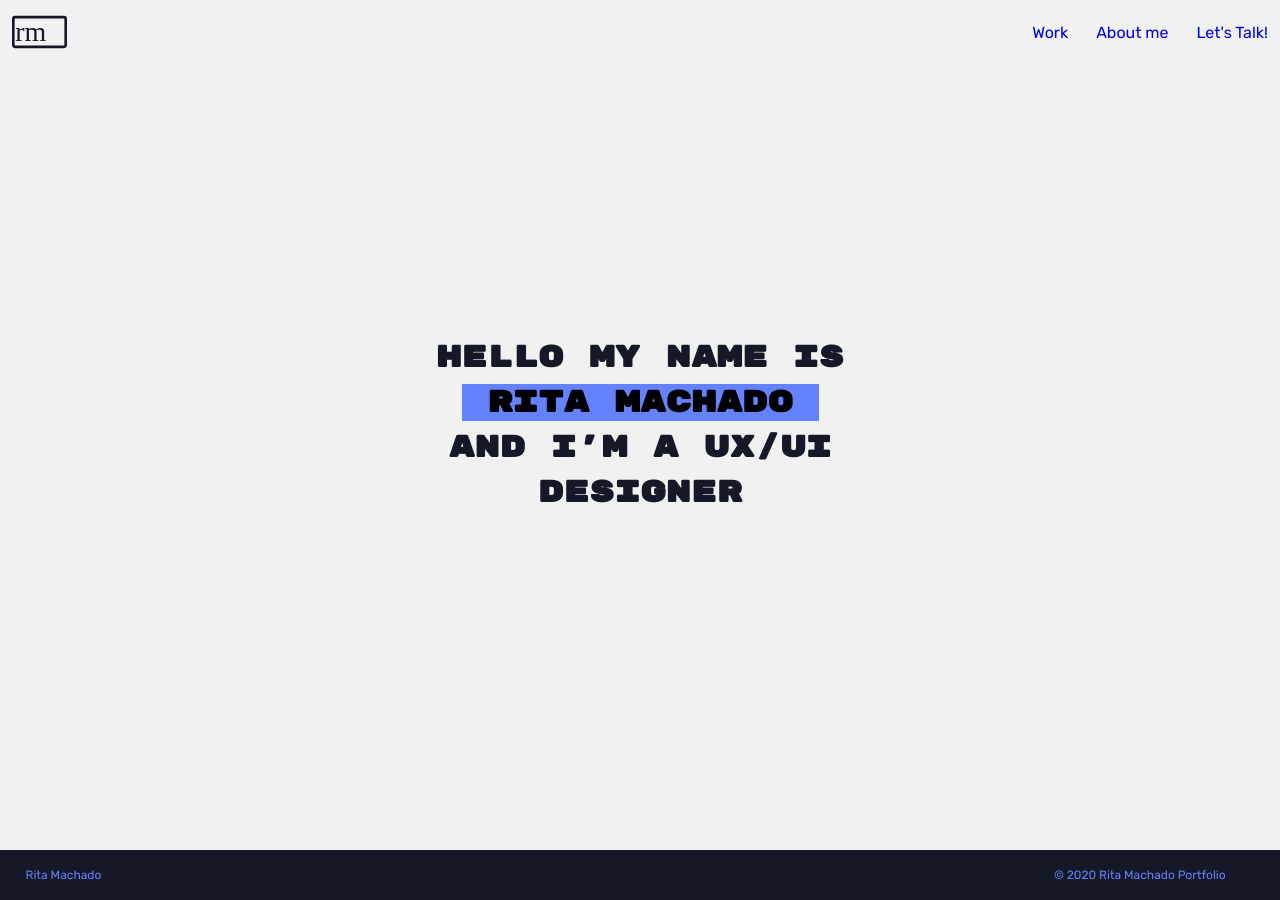
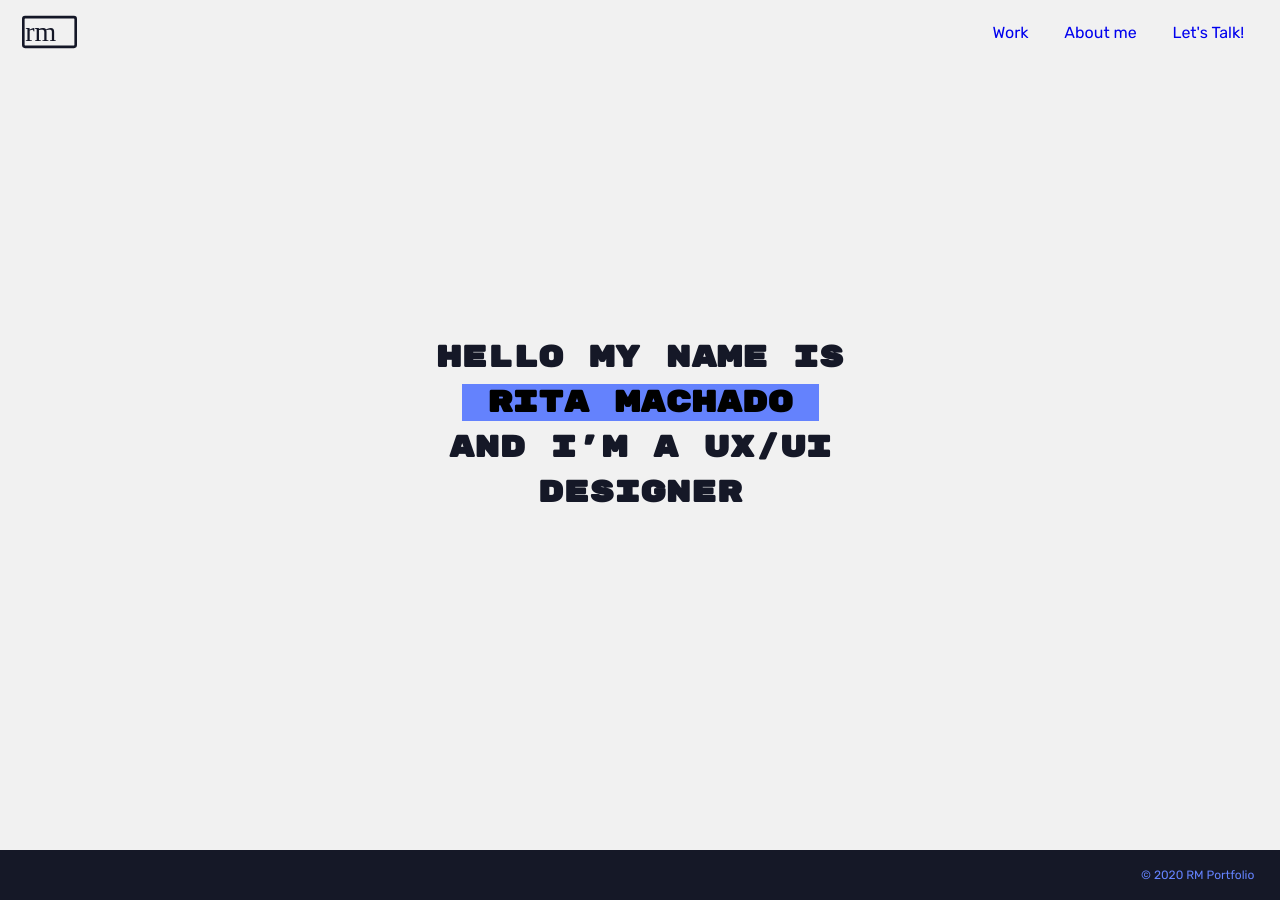
Before and after one commit to ritavmachado/portfolio, a Jekyll site: the page built from index.markdown, in a window 1280 px wide. Built offline with Jekyll 4.4.1, drawn with Linux system fonts in a browser that asks for light colours.

Commit message:
Footer fixed, Topbar hover color

```diff
--- a/_includes/footer.html
+++ b/_includes/footer.html
@@ -1,4 +1,3 @@
 <footer>
-  <p>Rita&nbsp;Machado</p>
-  <p id="footer_rights">© 2020 Rita Machado Portfolio</p>
+  <p>© 2020 RM Portfolio</p>
 </footer>
--- a/_includes/header.html
+++ b/_includes/header.html
@@ -6,7 +6,7 @@
       </a>
       <ul id="menu_desktop">
         {% for item in site.data.nav_pages.pages offset:1 %}
-        <li><a href="{{site.baseurl}}/{{item.url}}">{{ item.title }}</a></li>
+        <li><a href="{{site.baseurl}}/{{item.url}}">&nbsp;{{ item.title }}&nbsp;</a></li>
         {% endfor %}
       </ul>
     </nav>
--- a/_sass/portfolio.scss
+++ b/_sass/portfolio.scss
@@ -11,10 +11,6 @@
 * {
     margin: 0;
     scroll-behavior: smooth;
-}
-
-*::selection {
-    background-color: $blue;
 }
 
 body {
@@ -262,6 +258,10 @@
     font-size: 16px;
     line-height: 1.5;
     color: $grey-blue;
+
+    &::selection {
+        background-color: $blue;
+    }
 }
 
 /*Section_Studies*/
@@ -412,11 +412,11 @@
     grid-gap: 10px;
     padding: 10px;
     grid-template-rows: auto;
-    grid-template-columns: 50% 50%;
+    grid-template-columns: auto;
     grid-template-areas:
-        "title title"
-        "column_work01 column_work01"
-        "column_work02 column_work02";
+        "title"
+        "column_work01"
+        "column_work02";
 }
 
 .column_work01 {
@@ -462,31 +462,6 @@
     }
 }
 
-/*Footer*/
-footer {
-    height: 50px;
-    bottom: 0;
-    padding: 0% 2% 0% 2%;
-    position: relative;
-    display: flex;
-    align-items: center;
-    background-color: $dark-blue;
-
-    p {
-        width: 50%;
-        font-family: $text-font;
-        font-size: 12px;
-        color: $blue;
-    }
-}
-
-#footer_rights {
-    width: 50%;
-    display: flex;
-    justify-content: flex-end;
-}
-
-
 /*Lets Talk*/
 #social {
     ul {
@@ -520,6 +495,27 @@
     }
 }
 
+/*Footer*/
+footer {
+    height: 50px;
+    bottom: 0;
+    padding: 0% 2% 0% 2%;
+    position: relative;
+    display: flex;
+    align-items: center;
+    justify-content: center;
+    background-color: $dark-blue;
+
+    p {
+        display: flex;
+        justify-content: center;
+        width: 100%;
+        font-family: $text-font;
+        font-size: 12px;
+        color: $blue;
+    }
+}
+
 /*Media Queries - DESKTOP*/
 @include media-query(620px) {
 
@@ -534,10 +530,16 @@
             display: flex;
             flex-direction: row;
             align-items: center;
+            padding: 0px 20px 0px 10px;
 
             li {
                 display: inline;
                 margin: 12px;
+            }
+
+            li a:hover {
+                background-color: $grey-blue;
+                color: $white;
             }
         }
 
@@ -661,6 +663,15 @@
         // -o-transition: opacity 1s;
     }
 
+    /*Footer*/
+    footer {
+        justify-content: flex-end;
+
+        p {
+            justify-content: flex-end;
+        }
+    }
+
 }
 
 @include media-query(800px) {
```
